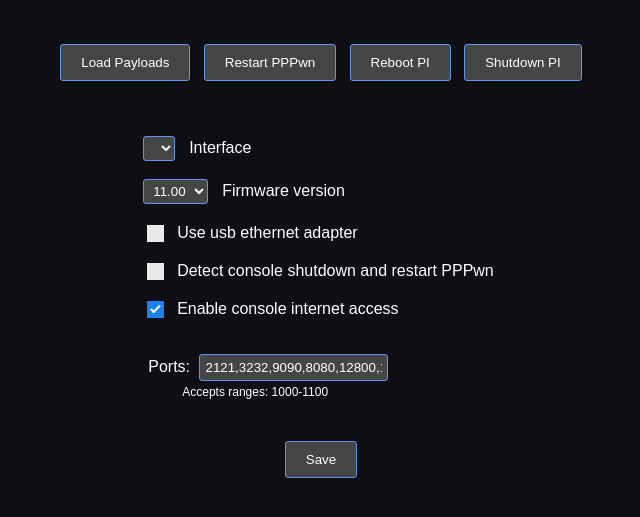
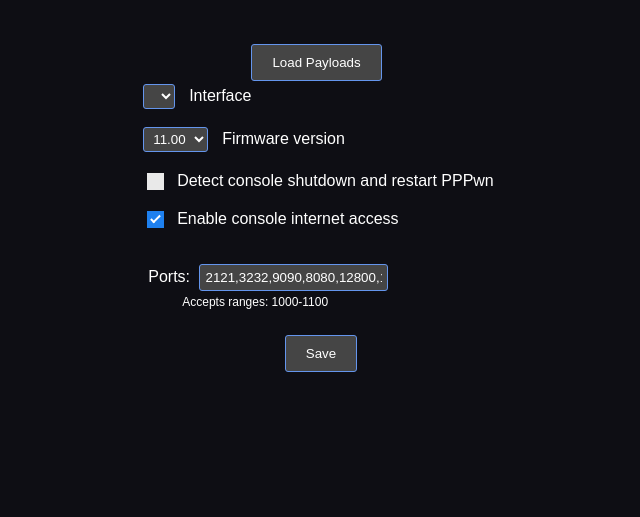
Before and after one commit to bakulstation/jblawas, a PHP site: page / in a window 1280 px wide. Shown: the top 517 px of the page, without its empty margins (319-959 px from the left). Run offline with PHP 8.4, Linux system fonts and the light colour scheme; lists and menus that the app fills with data are empty.

Commit message:
Update index.php

```diff
--- a/PPPwn/index.php
+++ b/PPPwn/index.php
@@ -5,20 +5,10 @@ if (isset($_POST['save'])){
 	$config .= "INTERFACE=\"".str_replace(" ", "", trim($_POST["interface"]))."\"\n";
 	$config .= "FIRMWAREVERSION=\"".$_POST["firmware"]."\"\n";
 	$config .= "SHUTDOWN=false\n";
-	$config .= "USBETHERNET=".(isset($_POST["usbether"]) ? "true" : "false")."\n";
 	$config .= "PPPOECONN=".(isset($_POST["pppoeconn"]) ? "true" : "false")."\n";
-	$config .= "VMUSB=".(isset($_POST["vmusb"]) ? "true" : "false")."\n";
 	$config .= "DTLINK=".(isset($_POST["dtlink"]) ? "true" : "false")."\n";
 	exec('echo "'.$config.'" | sudo tee /boot/firmware/PPPwn/config.sh');
 	exec('echo "'.trim($_POST["plist"]).'" | sudo tee /boot/firmware/PPPwn/ports.txt');
-    if (isset($_POST["vmusb"]) == true)
-	{
-      exec('sudo bash /boot/firmware/PPPwn/remount.sh &');
-	}
-	else
-	{
-      exec('sudo rmmod g_mass_storage');
-	}
 	if (isset($_POST["pppoeconn"]) == true)
 	{
       $cmd = 'sudo systemctl is-active pipwn';
@@ -56,10 +46,6 @@ if (isset($_POST['payloads'])){
    header("Location: payloads.php");
 }
 
-if (isset($_POST['remount'])){
-   exec('sudo bash /boot/firmware/PPPwn/remount.sh &');
-}
-
 $cmd = 'sudo cat /boot/firmware/PPPwn/config.sh';
 exec($cmd ." 2>&1", $data, $ret);
 if ($ret == 0){
@@ -79,9 +65,6 @@ foreach ($data as $x) {
    elseif (str_starts_with($x, 'PPPOECONN')) {
       $pppoeconn = (explode("=", $x)[1]);
    }
-   elseif (str_starts_with($x, 'VMUSB')) {
-      $vmusb = (explode("=", $x)[1]);
-   }
    elseif (str_starts_with($x, 'DTLINK')) {
       $dtlink = (explode("=", $x)[1]);
    }
@@ -90,9 +73,7 @@ foreach ($data as $x) {
    $interface = "eth0";
    $firmware = "11.00";
    $shutdown = "false";
-   $usbether = "false";
    $pppoeconn = "true";
-   $vmusb = "false";
    $dtlink = "false";
 }
 
@@ -230,19 +211,6 @@ function setEnd() {
 <br><br>
 <form method=\"post\"><button name=\"payloads\">Load Payloads</button> &nbsp; ");
 
-
-$cmd = 'sudo tr -d \'\0\' </proc/device-tree/model';
-exec($cmd ." 2>&1", $pidata, $ret);
-if ($vmusb == "true" && str_starts_with(trim(implode($pidata)),  "Raspberry Pi 4") || str_starts_with(trim(implode($pidata)), "Raspberry Pi 5"))
-{
-print("<button name=\"remount\">Remount USB</button> &nbsp; ");
-}
-
-print("<button name=\"restart\">Restart PPPwn</button> &nbsp; <button name=\"reboot\">Reboot PI</button> &nbsp; <button name=\"shutdown\">Shutdown PI</button>
-</form>
-</center>
-<br>");
-
 print("<br><table align=center><td><form method=\"post\">");
 
 print("<select name=\"interface\">");
@@ -277,17 +245,6 @@ print("</select><label for=\"firmware\">&nbsp; Firmware version</label><br>");
 
 
 $cval = "";
-if ($usbether == "true")
-{
-$cval = "checked";
-}
-print("<br><input type=\"checkbox\" name=\"usbether\" value=\"".$usbether."\" ".$cval.">
-<label for=\"usbether\">&nbsp;Use usb ethernet adapter</label>
-<br>");
-
-
-
-$cval = "";
 if ($dtlink == "true")
 {
 $cval = "checked";
@@ -308,19 +265,6 @@ print("<br><input type=\"checkbox\" name=\"pppoeconn\" value=\"".$pppoeconn."\"
 <br>");
 
 
-
-if (str_starts_with(trim(implode($pidata)),  "Raspberry Pi 4") || str_starts_with(trim(implode($pidata)), "Raspberry Pi 5"))
-{
-$cval = "";
-if ($vmusb == "true")
-{
-$cval = "checked";
-}
-print("<br><input type=\"checkbox\" name=\"vmusb\" value=\"".$vmusb."\" ".$cval.">
-<label for=\"vmusb\">&nbsp;Enable usb drive to console</label>");
-}
-
-
 print("<br>
 <br>
 <label for=\"plist\">Ports: </label>
```
